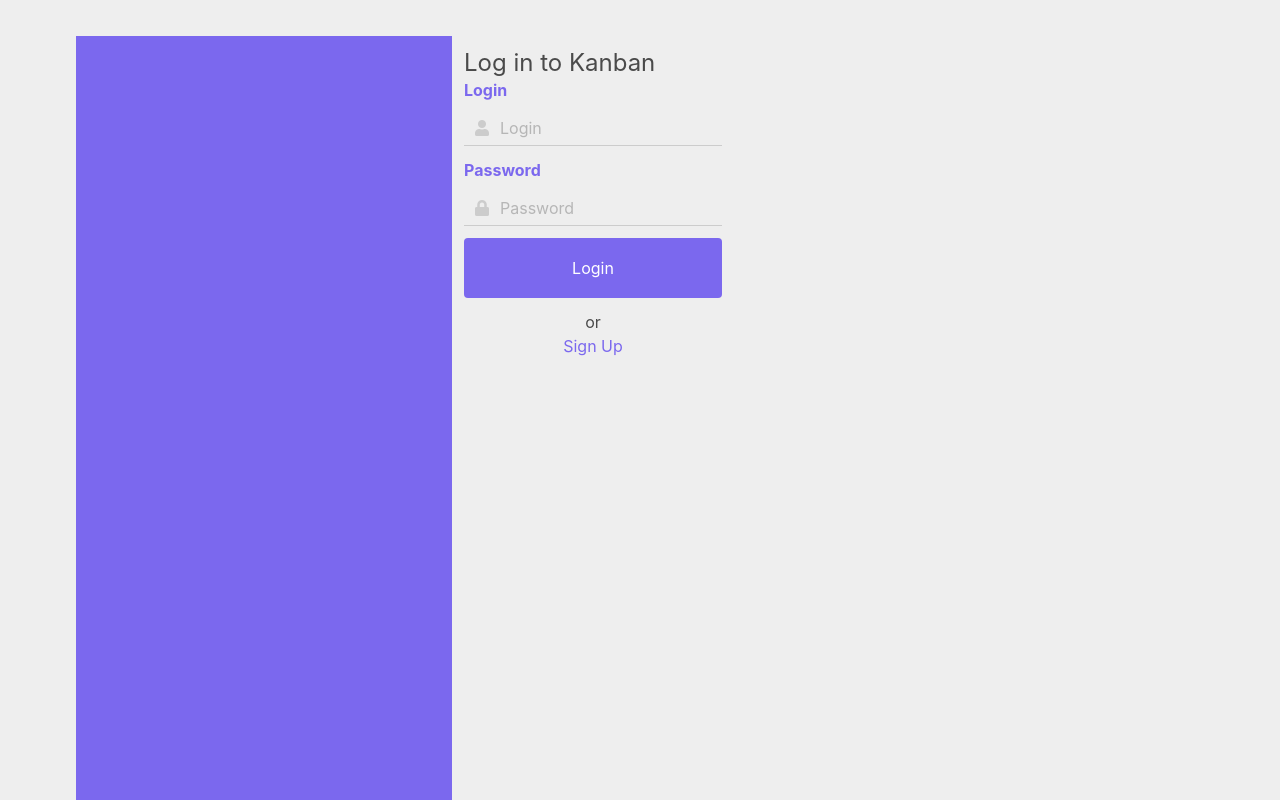
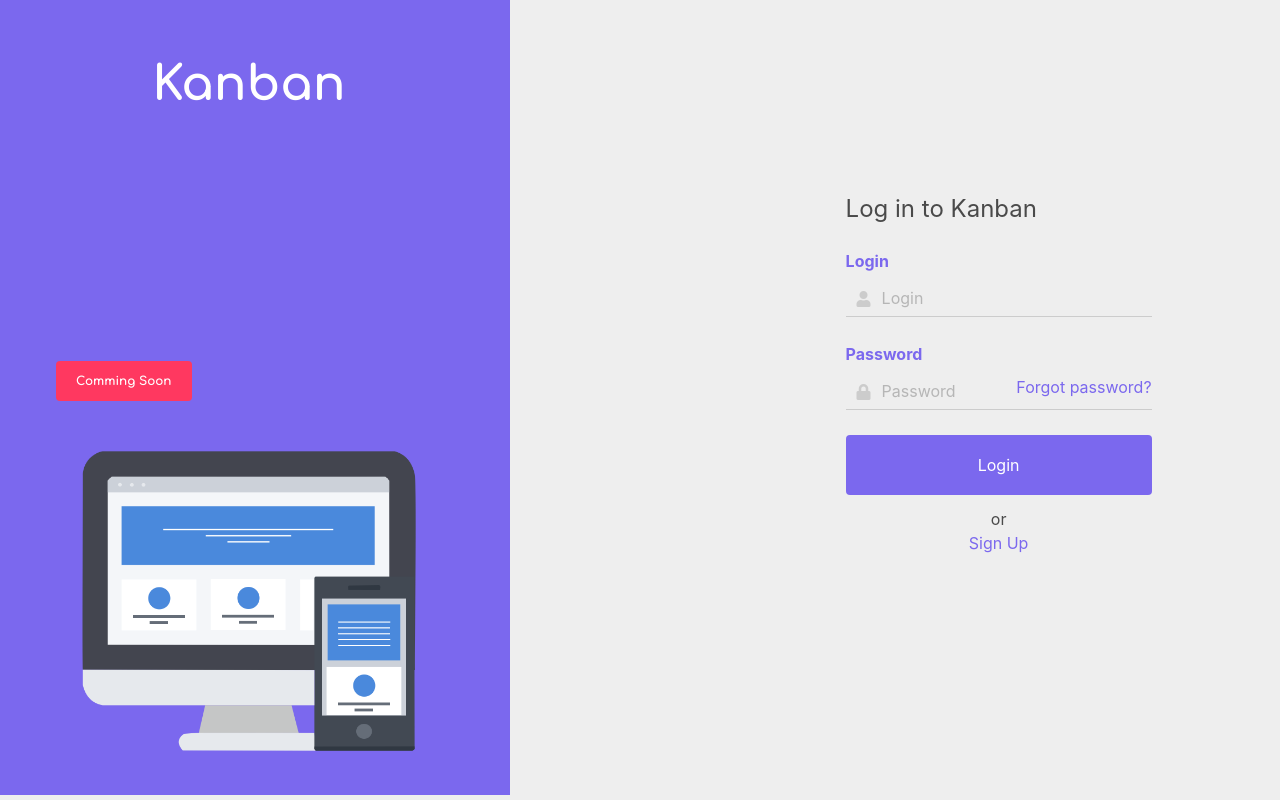
Before and after one commit to Radek-Wawrzyk/Kanban-To-Do-List, a Vue app: page /login in a window 1280 px wide. Shown: the top 800 px of the page. Built offline with nearby package versions, Linux system fonts and the light colour scheme.

Commit message:
Edit/Add - reponsive login panel/added components into left side bar

```diff
--- a/src/components/login/Login.vue
+++ b/src/components/login/Login.vue
@@ -1,9 +1,17 @@
 <template>
-  <section class="section">
     <div class="container is-fluid">
       <div class="columns">
-        <div class="left-side-bar column is-4 is-marginless"></div>
-
+        <!-- Left Side -->
+        <div class="left-side-bar has-text-centered column is-3 is-marginless">
+          <div class="top">
+            <span class="title is-1">Kanban</span>
+          </div>
+          <div>
+            <span class="tag is-danger">Comming Soon</span>
+          </div>
+          <img src="./web-design.png">
+        </div>
+        <!-- Right Side -->
         <form class="form right-side column is-3">
           <span class="subtitle is-4">Log in to Kanban</span>
 
@@ -20,10 +28,11 @@
           <div class="field">
             <label class="label" for="password">Password</label>
             <div class="control has-icons-left">
-              <span class="icon">
+              <span class="icon is-left">
                 <i class="fas fa-lock"></i>
               </span>
               <input class="input is-radiusless" type="password" id="password" name="password" placeholder="Password" v-model="user.password">
+              <a href="#" class="forgot-pass">Forgot password?</a>
             </div>
           </div>
 
@@ -35,7 +44,6 @@
         </form>
       </div>
     </div>
-  </section>
 </template>
 
 <script>
--- a/src/components/login/login.scss
+++ b/src/components/login/login.scss
@@ -1,5 +1,13 @@
 .right-side{
     height: 100%;
+    padding: 10px;
+    margin: 10px;
+
+
+    .forgot-pass{
+        float: right;
+        margin-top: -35px;
+    }
 
     a{
         color: #7b68ee;
@@ -7,6 +15,8 @@
     }
 
     .field{
+        margin-top: 25px;
+
         .label{
             color: #7b68ee;
         }
@@ -28,9 +38,50 @@
         width: 100%;
         height: 60px;
     }
+
+    @media screen and (min-width: 1097px){
+        margin-top: 15%;
+        margin-left: 25%;
+    }
 }
 
 .left-side-bar{
     background: #7b68ee;
-    height: 110vh;
+    height: 100.9vh;
+    padding-top: 70px;
+
+    @media screen and (max-width: 1560px){
+        width: 40%;
+    }
+
+    @media screen and (max-width: 1097px){
+        width: 100%;
+    }
+
+    @media screen and (max-width: 769px){
+        width: 100%;
+    }
+
+    span{
+        color: #fff;
+        font-family: 'Comfortaa', cursive;
+        font-weight: 700;
+        padding: 20px;
+    }
+
+    .tag{
+        margin-top: 50%;
+        margin-left: -250px;
+    }
+
+    img{
+        height: 300px;
+        width: auto;
+        margin-top: 50px;
+    }
 }
+
+.container{
+    margin: 0;
+    padding: 0;
+}
```
Also changed, not shown: src/components/login/web-design.png (added).
